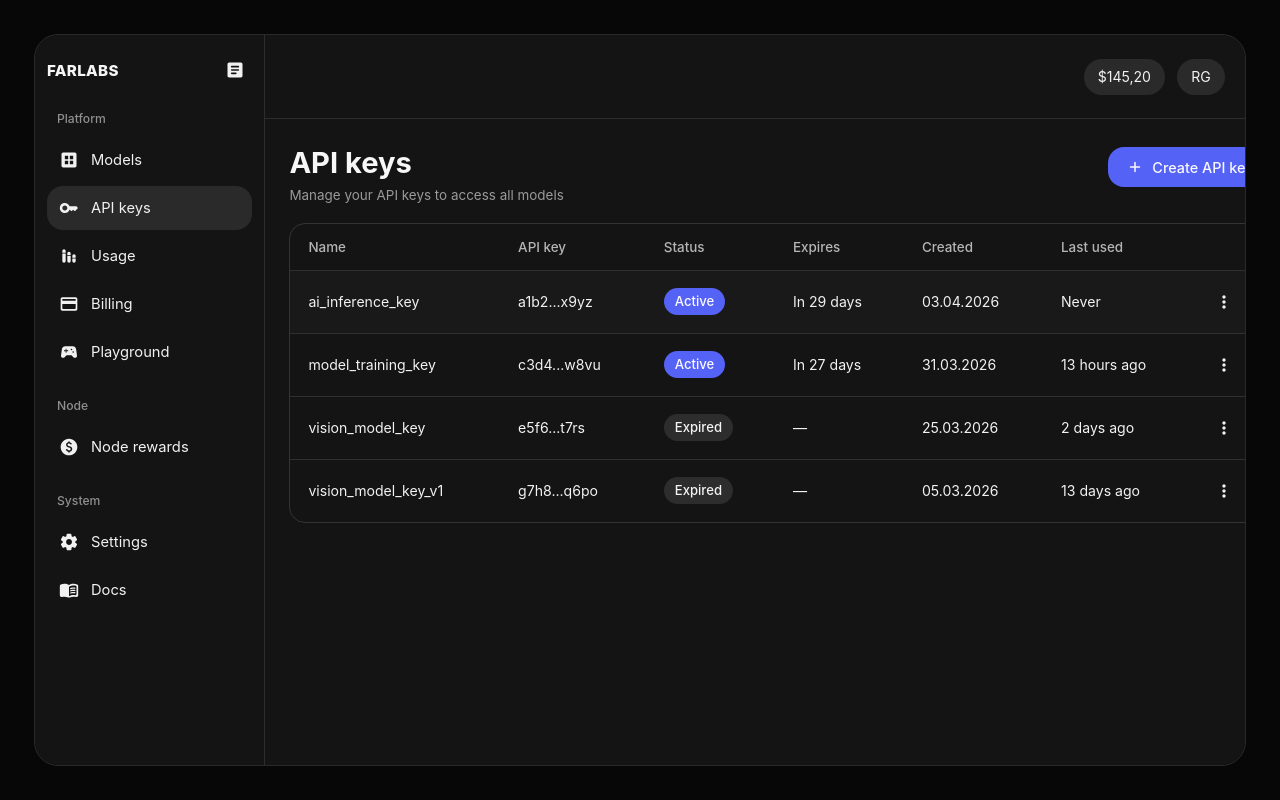
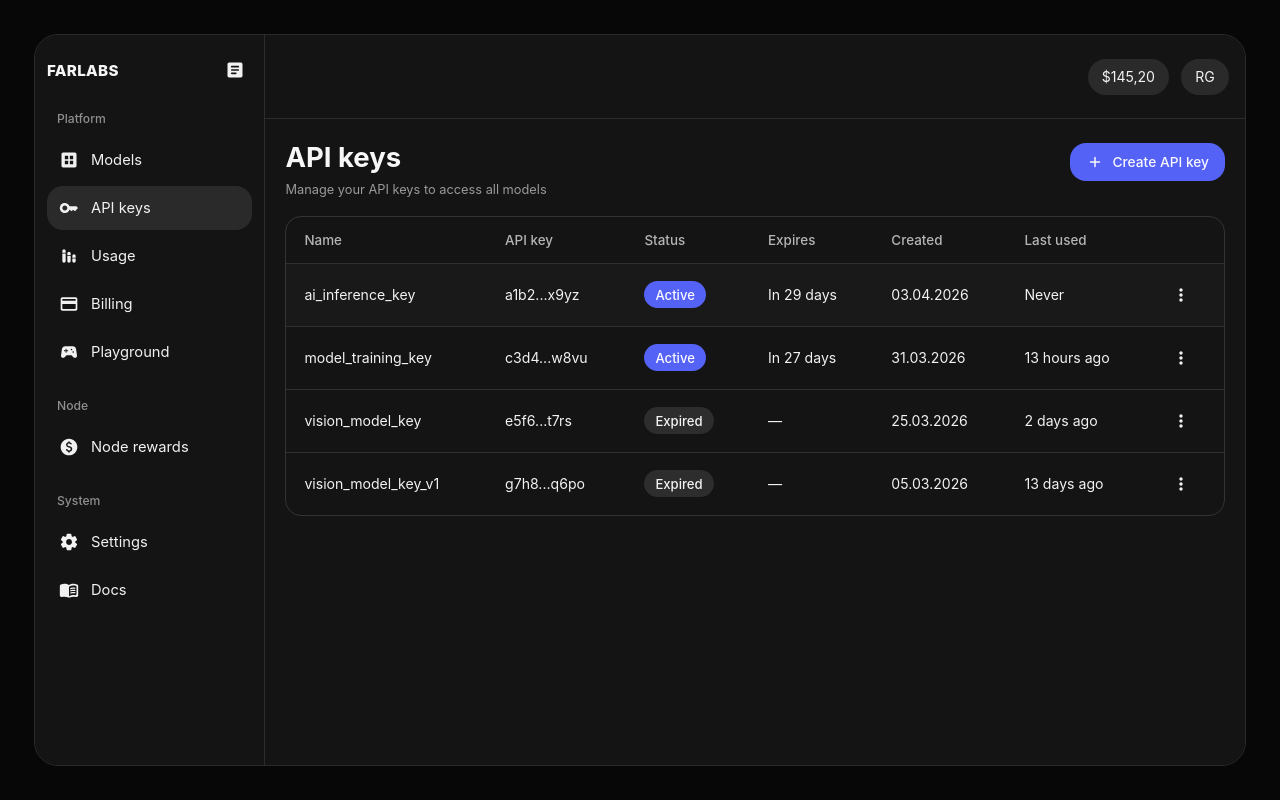
Before and after one commit to krylatkin/test-task-api-keys, a React (Vite) app: page / in a window 1280 px wide. Built offline with nearby package versions, Linux system fonts and the light colour scheme.

Commit message:
Style Fixes (adaptive)

```diff
--- a/src/App.css
+++ b/src/App.css
@@ -206,6 +206,7 @@
 .page-header {
   align-items: flex-start;
   gap: 24px;
+  flex-wrap: wrap;
 }
 
 .page-header__title {
@@ -237,6 +238,7 @@
   color: #f8f8ff;
   font-size: 0.9rem;
   font-weight: 500;
+  flex-shrink: 0;
 }
 
 .mobile-create {
@@ -251,6 +253,7 @@
 .table-wrap {
   display: block;
   overflow-x: auto;
+  -webkit-overflow-scrolling: touch;
 }
 
 .api-table {
@@ -313,6 +316,19 @@
   .app-shell__content {
     padding: 28px 24px 24px;
   }
+
+  .page-header {
+    gap: 18px;
+  }
+
+  .api-table {
+    min-width: 900px;
+  }
+
+  .api-table thead th,
+  .api-table tbody td {
+    padding-inline: 16px;
+  }
 }
 
 @media (max-width: 1180px) {
@@ -327,6 +343,47 @@
   .page-header__title {
     font-size: 1.68rem;
   }
+
+  .page-header {
+    align-items: stretch;
+  }
+
+  .page-header__primary-action {
+    min-width: 0;
+  }
+
+  .api-table {
+    min-width: 820px;
+  }
+
+  .api-table thead th,
+  .api-table tbody td {
+    padding-inline: 14px;
+  }
+}
+
+@media (max-width: 1280px) {
+  .desktop-topbar {
+    padding-inline: 16px;
+  }
+
+  .app-shell__content {
+    padding: 24px 20px 22px;
+  }
+
+  .page-header__title {
+    font-size: 1.72rem;
+  }
+
+  .page-header__description {
+    font-size: 0.8rem;
+  }
+
+  .page-header__primary-action {
+    height: 38px;
+    padding-inline: 16px;
+    font-size: 0.86rem;
+  }
 }
 
 .api-table thead th {
@@ -336,6 +393,7 @@
   font-size: 0.84rem;
   font-weight: 500;
   border-bottom: 1px solid #303030;
+  white-space: nowrap;
 }
 
 .api-table tbody td {
@@ -344,6 +402,7 @@
   font-size: 0.88rem;
   line-height: 1.25;
   border-bottom: 1px solid #303030;
+  white-space: nowrap;
 }
 
 .api-table tbody tr:last-child td {
```
